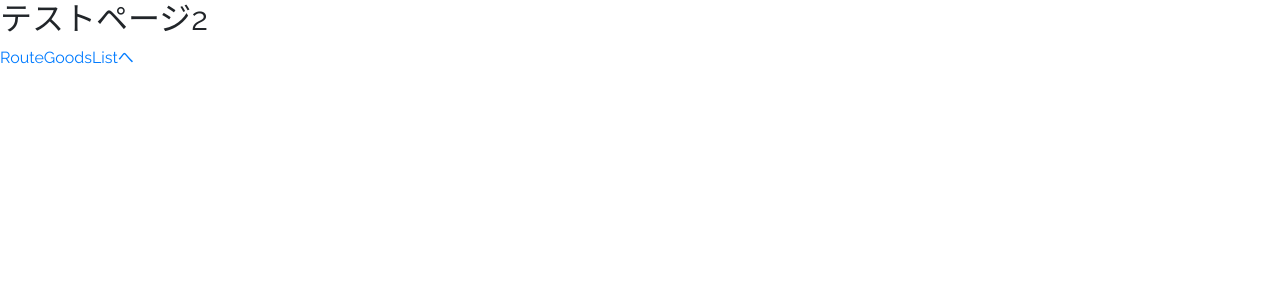
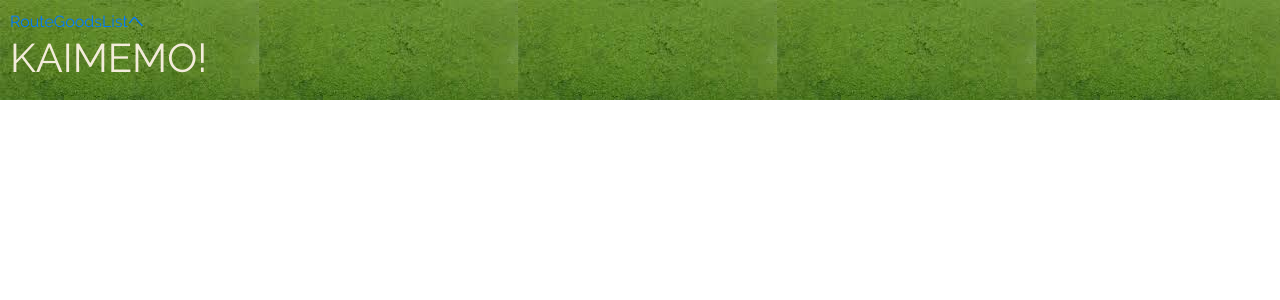
Before and after one commit to myantyuWorld/kaimemo, a Vue app: page /second in a window 1280 px wide. Shown: the top 300 px of the page. Built offline with nearby package versions, Linux system fonts and the light colour scheme.

Commit message:
refactoring

```diff
--- a/src/route/RouteTotalAMount.vue
+++ b/src/route/RouteTotalAMount.vue
@@ -1,6 +1,8 @@
 <template>
-    <div>
-      <h2>テストページ2</h2>
-      <router-link to="/">RouteGoodsListへ</router-link>
+  <div class="wrapper">
+    <router-link to="/">RouteGoodsListへ</router-link>
+    <div class="">
+      <h1 class="title">KAIMEMO!</h1>
     </div>
-  </template>
+  </div>
+</template>
```
